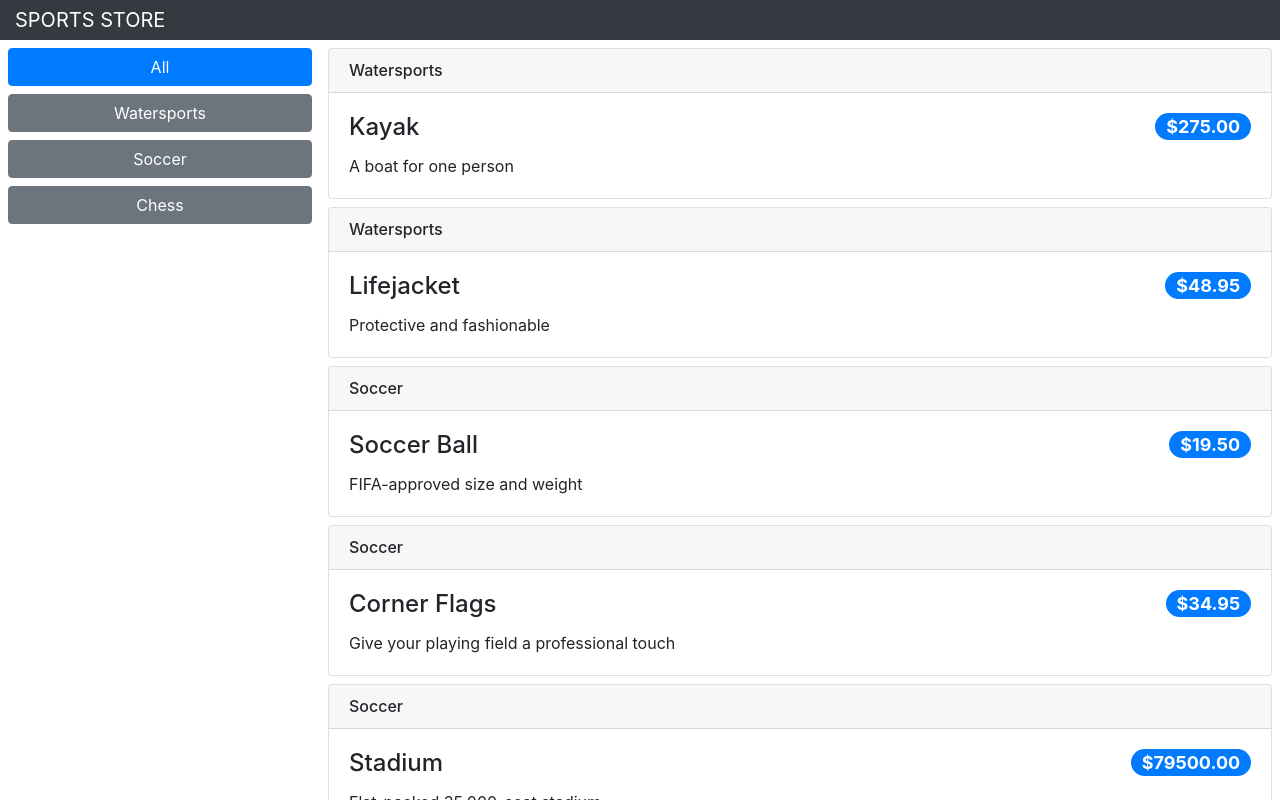
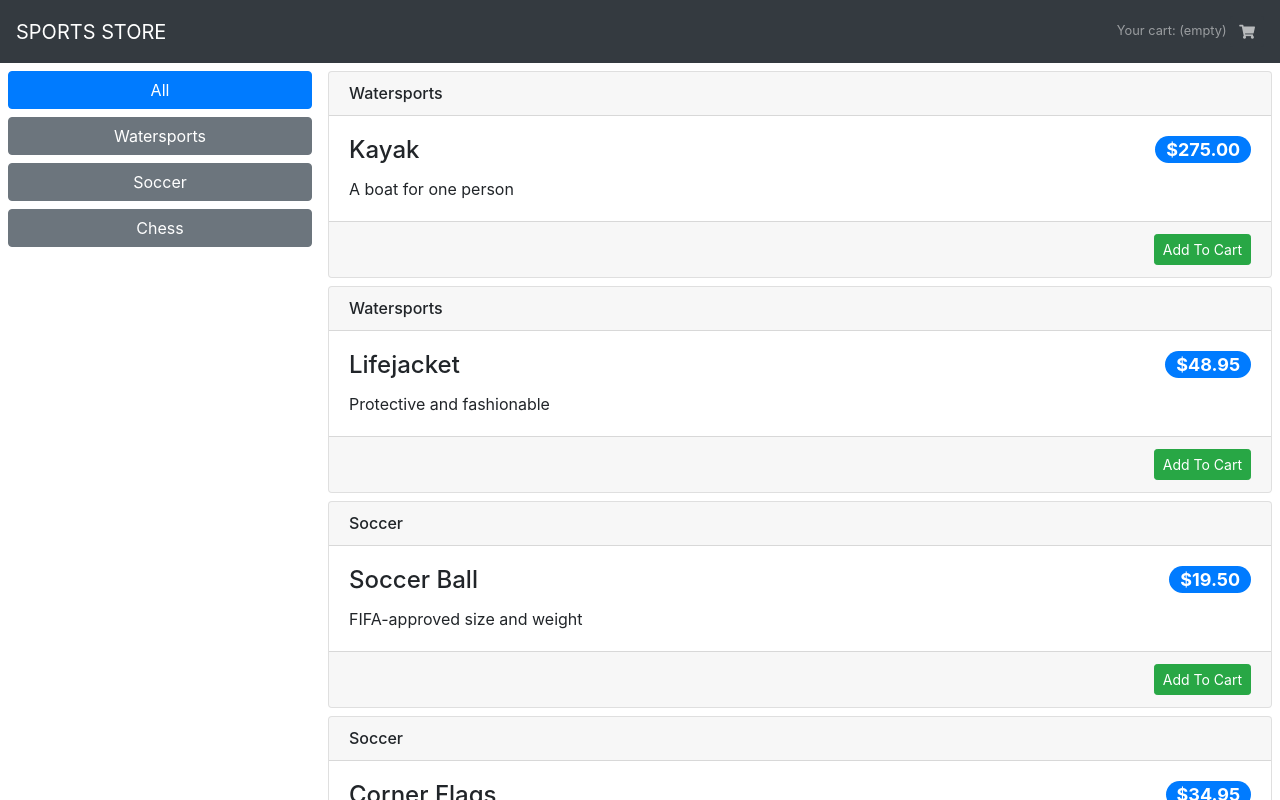
Before and after one commit to stormwild/sportstore, a React (Create React App) app: page /shop/products in a window 1280 px wide. Shown: the top 800 px of the page. Built offline with nearby package versions, Linux system fonts and the light colour scheme.

Commit message:
Add to cart working

```diff
--- a/package.json
+++ b/package.json
@@ -12,6 +12,7 @@
     "@types/graphql": "^14.5.0",
     "@types/jest": "^24.0.0",
     "@types/node": "^12.0.0",
+    "@types/prop-types": "^15.7.3",
     "@types/react": "^16.9.0",
     "@types/react-dom": "^16.9.0",
     "@types/react-redux": "^7.1.7",
@@ -21,6 +22,7 @@
     "axios": "^0.19.2",
     "bootstrap": "^4.4.1",
     "graphql": "^15.0.0",
+    "prop-types": "^15.7.2",
     "react": "^16.13.1",
     "react-apollo": "^3.1.5",
     "react-dom": "^16.13.1",
--- /dev/null
+++ b/src/components/CartSummary.tsx
@@ -0,0 +1,45 @@
+import React from 'react';
+import PropTypes from 'prop-types';
+import { Link } from 'react-router-dom';
+
+const CartSummary = ({
+  cartItems,
+  cartPrice,
+}: {
+  cartItems: number;
+  cartPrice: number;
+}) => {
+  const getSummary = () => {
+    if (cartItems > 0) {
+      return (
+        <span>
+          {cartItems} items(s), ${cartPrice.toFixed(2)}
+        </span>
+      );
+    } else {
+      return <span>Your cart: (empty) </span>;
+    }
+  };
+
+  const getLinkClasses = () => {
+    return `btn btn-sm bg-dark text-white ${cartItems === 0 ? 'disabled' : ''}`;
+  };
+
+  return (
+    <div className='navbar-text float-right'>
+      <small>
+        {getSummary()}
+        <Link className={getLinkClasses()} to='/shop/cart'>
+          <i className='fa fa-shopping-cart'></i>
+        </Link>
+      </small>
+    </div>
+  );
+};
+
+CartSummary.propTypes = {
+  cartItems: PropTypes.number.isRequired,
+  cartPrice: PropTypes.number.isRequired,
+};
+
+export default CartSummary;
--- a/src/components/ProductList.tsx
+++ b/src/components/ProductList.tsx
@@ -1,7 +1,14 @@
 import React from 'react';
 import { Product } from '../data/Types';
+import { addToCart } from '../data/CartActionCreators';
 
-const ProductList = ({ products }: { products: Product[] }) => {
+const ProductList = ({
+  products,
+  addToCart,
+}: {
+  products: Product[];
+  addToCart: Function;
+}) => {
   if (products && products.length === 0) {
     return <h5 className='p-2'>No Products</h5>;
   }
@@ -20,6 +27,14 @@ const ProductList = ({ products }: { products: Product[] }) => {
             </h4>
             <div className='card-text'>{p.description}</div>
           </div>
+          <div className='card-footer'>
+            <button
+              className='btn btn-success btn-sm float-right'
+              onClick={() => addToCart(p, 1)}
+            >
+              Add To Cart
+            </button>
+          </div>
         </div>
       ))}
     </>
--- a/src/components/Shop.tsx
+++ b/src/components/Shop.tsx
@@ -2,21 +2,34 @@ import React from 'react';
 import ProductList from './ProductList';
 import { Product } from '../data/Types';
 import CategoryNavigation from './CategoryNavigation';
+import CartSummary from './CartSummary';
+import PropTypes from 'prop-types';
 
-const Shop = ({
+// type ShopPropType = {
+//   products: Product[];
+//   categories: string[];
+//   cartItems: number;
+//   cartPrice: number;
+// };
+
+const Shop = (props: any) => {
+  const {
     products,
     categories,
+    addToCart,
   }: {
     products: Product[];
     categories: string[];
-}) => {
+    addToCart: Function;
+  } = props;
+
   return (
+    <>
+      <nav className='navbar navbar-dark bg-dark'>
+        <div className='navbar-brand'>SPORTS STORE</div>
+        <CartSummary {...props} />
+      </nav>
       <div className='container-fluid'>
-      <div className='row'>
-        <div className='col bg-dark text-white'>
-          <div className='navbar-brand'>SPORTS STORE</div>
-        </div>
-      </div>
         <div className='row'>
           <div className='col-3 p-2'>
             <CategoryNavigation
@@ -25,11 +38,17 @@ const Shop = ({
             />
           </div>
           <div className='col-9 p-2'>
-          <ProductList products={products} />
+            <ProductList products={products} addToCart={addToCart} />
           </div>
         </div>
       </div>
+    </>
   );
 };
 
+Shop.propTypes = {
+  products: PropTypes.array.isRequired,
+  categories: PropTypes.array.isRequired,
+};
+
 export default Shop;
--- a/src/data/CartActionCreators.ts
+++ b/src/data/CartActionCreators.ts
@@ -1,6 +1,6 @@
 import { ActionTypes, Product } from "./Types";
 
-export const addToCart = (product: Product, quantity: number) => ({
+export const addToCart = (product: Product, quantity?: number) => ({
   type: ActionTypes.CART_ADD,
   payload: {
     product,
```
Also changed, not shown: src/components/ShopConnector.tsx (+10 -0 lines), 1 other file (tests, documents, lock files or other folders). Lines whose indentation alone changed are shown as unchanged.
